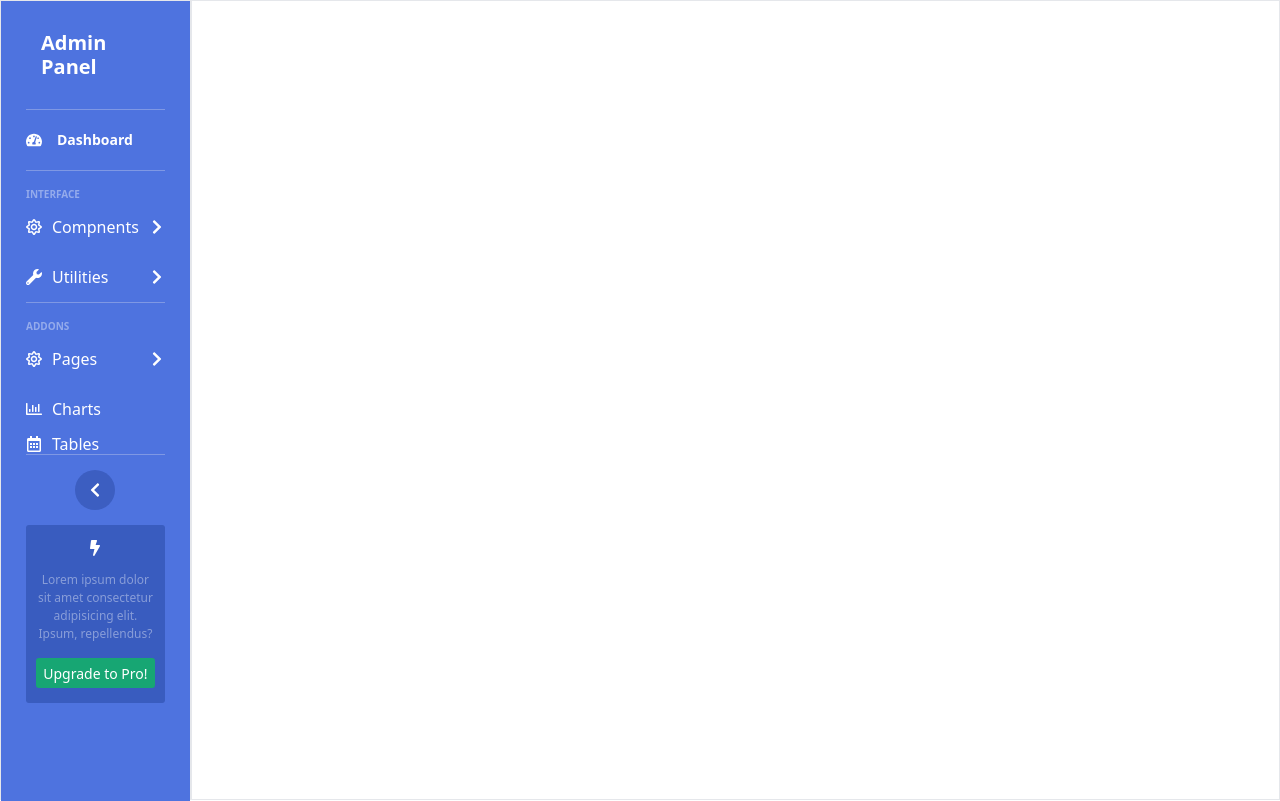
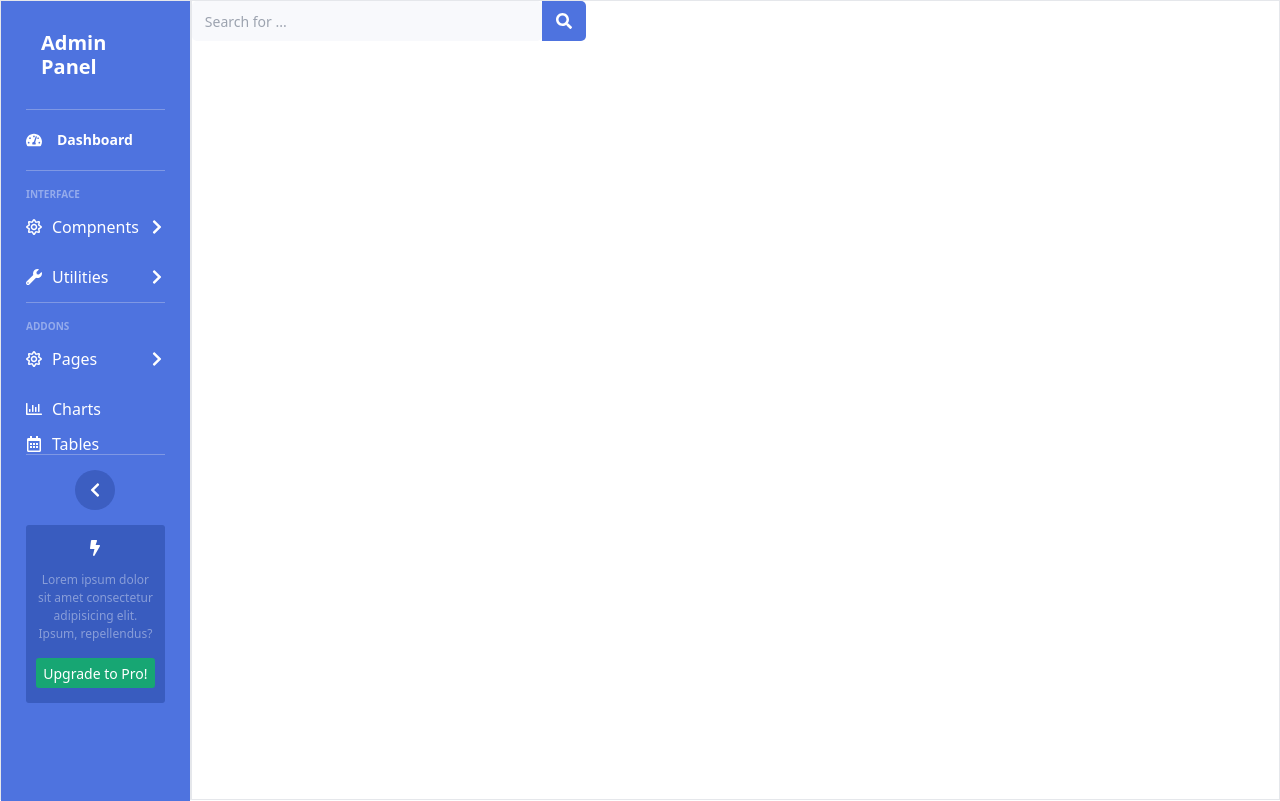
Before and after one commit to amirrajabzadeh/dashboard_with_Tailwind, a React (Create React App) app: page / in a window 1280 px wide. Built offline with nearby package versions, Linux system fonts and the light colour scheme.

Commit message:
add Dashboardview and Search Input

```diff
--- a/src/components/Dashboardview.js
+++ b/src/components/Dashboardview.js
@@ -4,7 +4,16 @@ import { FaSearch } from "react-icons/fa";
 const Dashboardview = () => {
   return (
     <div>
-
+      <div className="flex items-center rounded-[5px] ">
+        <input
+          type="text"
+          className="bg-[#F8F9FC] h-[40px] outline-none pl-[13px] w-[350px] rounded-[5px] placeholder:text-[14px] leading-[20px] font-normal "
+          placeholder="Search for ..."
+        />
+        <div className="bg-[#4E73DF] h-[40px] px-[14px] flex items-center justify-center rounded-tr-[5px] rounded-br-[5px] ">
+          <FaSearch color="white" />
+        </div>
+      </div>
     </div>
   );
 };
```
